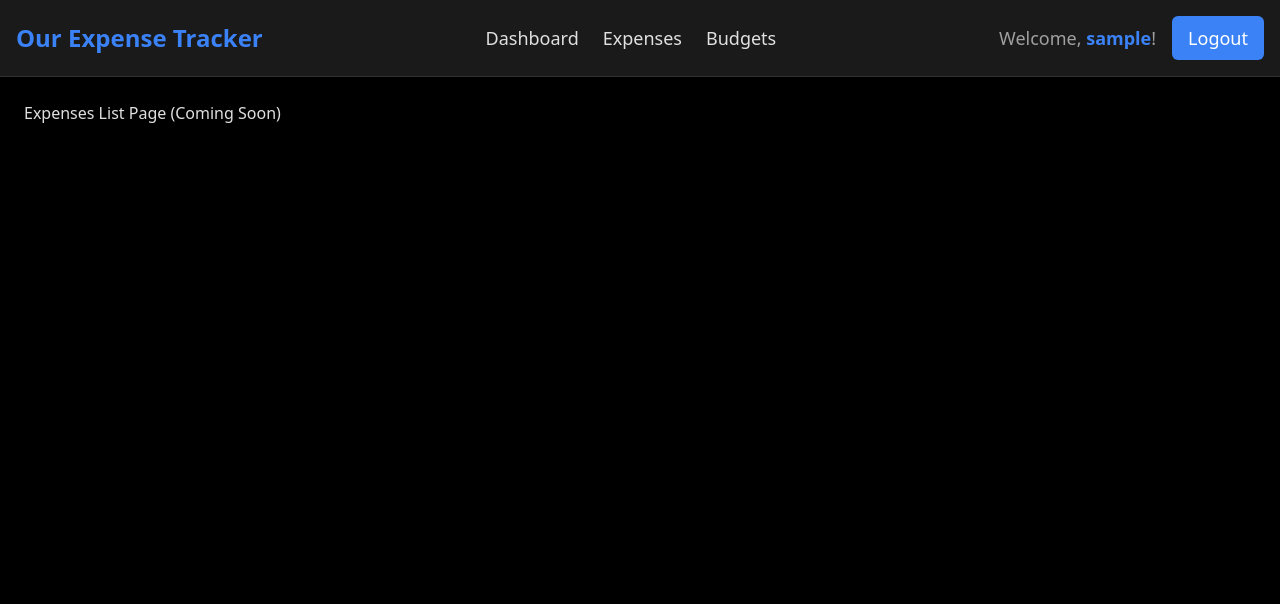
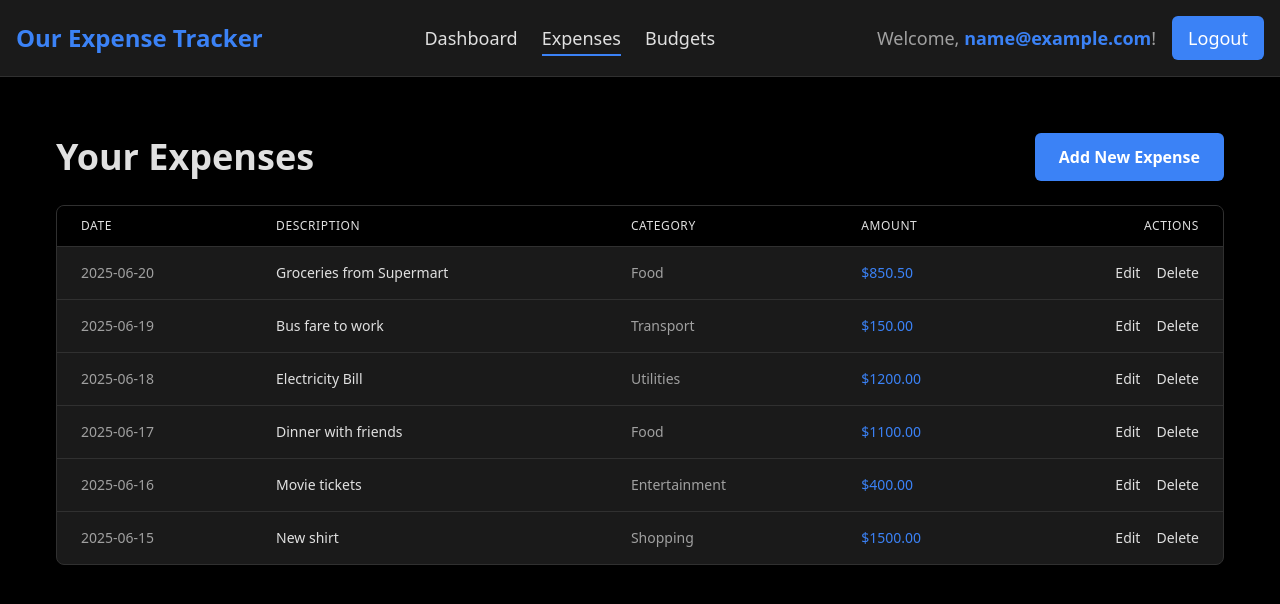
Before and after one commit to nakutakaa/Web9_grp1Expense-tracker-frontend, a React (Vite) app: page /expenses in a window 1280 px wide. Shown: the top 604 px of the page. Built offline with nearby package versions, Linux system fonts and the light colour scheme; sample sign-in values are in the browser's storage.

Commit message:
feat: Integrated ExpenseListPage route and updated DashboardLayout navigation

```diff
--- a/src/App.jsx
+++ b/src/App.jsx
@@ -3,7 +3,6 @@
  * @file App.jsx
  * @description Our main application component, handling global dark mode, routing,
  * and protected routes for secure access.
- * @date June 25, 2025
  */
 import React, { useEffect } from 'react';
 import { Routes, Route } from 'react-router-dom';
@@ -13,6 +12,7 @@ import LoginPage from './pages/Auth/LoginPage';
 import RegisterPage from './pages/Auth/RegisterPage';
 import DashboardPage from './pages/Dashboard/DashboardPage';
 import NotFoundPage from './pages/NotFoundPage';
+import ExpenseListPage from './pages/Expenses/ExpenseListPage';
 
 // Our custom components and layouts
 import ProtectedRoute from './components/ProtectedRoute'; // Importing our ProtectedRoute
@@ -47,8 +47,9 @@ function App() {
         <Route element={<DashboardLayout />}> {/* Nested DashboardLayout */}
           {/* Our main dashboard page - now protected and within the common layout */}
           <Route path="/" element={<DashboardPage />} />
-          {/* Future: We'll add more protected routes here later (e.g., /expenses, /budgets) */}
-          <Route path="/expenses" element={<div>Expenses List Page (Coming Soon)</div>} />
+          {/* NEW: Our Expense List Page route */}
+          <Route path="/expenses" element={<ExpenseListPage />} />
+          {/* Future: We'll add more protected routes here later (e.g., /expenses/add, /budgets) */}
           <Route path="/budgets" element={<div>Budgets Page (Coming Soon)</div>} />
         </Route>
       </Route>
--- a/src/layouts/DashboardLayout.jsx
+++ b/src/layouts/DashboardLayout.jsx
@@ -1,12 +1,17 @@
 // src/layouts/DashboardLayout.jsx
-
+/**
+ * @file DashboardLayout.jsx
+ * @description Defines our main application layout for authenticated users,
+ * including a header with navigation, user information, logout button, and content area.
+ */
 import React from 'react';
-import { Outlet, Link } from 'react-router-dom'; // Outlet renders child routes, Link for navigation
+import { Outlet, NavLink } from 'react-router-dom';
 import { useAuth } from '../context/AuthContext'; // Our custom authentication hook
 
 /**
  * DashboardLayout Component
  * This component provides a consistent layout for all protected routes in our application.
+ * It includes a header with navigation links and a logout button.
  */
 const DashboardLayout = () => {
   // We use our authentication context to access the logout function and user information.
@@ -18,37 +23,50 @@ const DashboardLayout = () => {
       <header className="bg-secondary p-4 shadow-md border-b border-border-color">
         <nav className="container mx-auto flex justify-between items-center">
           {/* Our application logo/title */}
-          <Link to="/" className="text-2xl font-bold text-accent hover:text-accent-light transition-colors">
+          <NavLink to="/" className="text-2xl font-bold text-accent hover:text-accent-light transition-colors">
             Our Expense Tracker
-          </Link>
+          </NavLink>
 
           {/* Our main navigation links */}
           <ul className="flex space-x-6">
             <li>
-              <Link
+              {/* NavLink for Dashboard, applies active style if currently on this route */}
+              <NavLink
                 to="/"
-                className="text-text-primary hover:text-accent transition-colors text-lg font-medium"
+                className={({ isActive }) =>
+                  `text-text-primary hover:text-accent transition-colors text-lg font-medium ${
+                    isActive ? 'border-b-2 border-accent pb-1' : '' // Add a bottom border when active
+                  }`
+                }
               >
                 Dashboard
-              </Link>
+              </NavLink>
             </li>
             <li>
-              {/* Placeholder for Expenses link */}
-              <Link
-                to="/expenses" // We'll create this route later
-                className="text-text-primary hover:text-accent transition-colors text-lg font-medium"
+              {/* NavLink for Expenses, applies active style if currently on this route */}
+              <NavLink
+                to="/expenses"
+                className={({ isActive }) =>
+                  `text-text-primary hover:text-accent transition-colors text-lg font-medium ${
+                    isActive ? 'border-b-2 border-accent pb-1' : '' // Add a bottom border when active
+                  }`
+                }
               >
                 Expenses
-              </Link>
+              </NavLink>
             </li>
             <li>
-              {/* Placeholder for Budgets link */}
-              <Link
-                to="/budgets" // We'll create this route later
-                className="text-text-primary hover:text-accent transition-colors text-lg font-medium"
+              {/* NavLink for Budgets, applies active style if currently on this route */}
+              <NavLink
+                to="/budgets"
+                className={({ isActive }) =>
+                  `text-text-primary hover:text-accent transition-colors text-lg font-medium ${
+                    isActive ? 'border-b-2 border-accent pb-1' : '' // Add a bottom border when active
+                  }`
+                }
               >
                 Budgets
-              </Link>
+              </NavLink>
             </li>
           </ul>
 
@@ -56,7 +74,7 @@ const DashboardLayout = () => {
           <div className="flex items-center space-x-4">
             {user && (
               <span className="text-text-secondary text-lg">
-                Welcome, <span className="font-semibold text-accent">{user.username || 'User'}</span>!
+                Welcome, <span className="font-semibold text-accent">{user.email || "user"}</span>!
               </span>
             )}
             <button
--- /dev/null
+++ b/src/pages/Expenses/ExpenseListPage.jsx
@@ -0,0 +1,104 @@
+// src/pages/Expenses/ExpenseListPage.jsx
+/**
+ * @file ExpenseListPage.jsx
+ * @description Component to display a list of expenses, with options to add new,
+ * edit existing, and delete expenses. Initially uses placeholder data.
+ */
+import React from 'react';
+import { Link } from 'react-router-dom'; // For navigation to add/edit pages
+
+// Placeholder data for expenses. This will be replaced with API calls later.
+const dummyExpenses = [
+  { id: 1, description: 'Groceries from Supermart', amount: 850.50, category: 'Food', date: '2025-06-20' },
+  { id: 2, description: 'Bus fare to work', amount: 150.00, category: 'Transport', date: '2025-06-19' },
+  { id: 3, description: 'Electricity Bill', amount: 1200.00, category: 'Utilities', date: '2025-06-18' },
+  { id: 4, description: 'Dinner with friends', amount: 1100.00, category: 'Food', date: '2025-06-17' },
+  { id: 5, description: 'Movie tickets', amount: 400.00, category: 'Entertainment', date: '2025-06-16' },
+  { id: 6, description: 'New shirt', amount: 1500.00, category: 'Shopping', date: '2025-06-15' },
+];
+
+/**
+ * ExpenseListPage Component
+ * Displays a table of expenses. Includes buttons for adding new expenses,
+ * and actions (edit/delete) for each expense item.
+ */
+const ExpenseListPage = () => {
+  // In a real application, you would fetch expenses from the backend here
+  // using useEffect and useState, and manage loading/error states.
+  // For now, we'll just use dummyExpenses.
+
+  const handleDelete = (id) => {
+    // Implement delete logic here. For now, it's a placeholder.
+    console.log(`Deleting expense with ID: ${id}`);
+    alert(`Deleting expense with ID: ${id}. (Not yet implemented)`);
+  };
+
+  return (
+    <div className="p-4 sm:p-6 lg:p-8 space-y-6">
+      <div className="flex justify-between items-center mb-6">
+        <h1 className="text-3xl sm:text-4xl font-bold text-text-primary">Your Expenses</h1>
+        <Link
+          to="/expenses/add"
+          className="px-6 py-3 bg-accent text-white rounded-md hover:bg-accent-light transition-colors font-semibold shadow-md"
+        >
+          Add New Expense
+        </Link>
+      </div>
+
+      {dummyExpenses.length === 0 ? (
+        <div className="bg-secondary p-6 rounded-lg shadow-md border border-border-color text-center text-text-secondary">
+          <p className="text-lg">No expenses recorded yet. Click "Add New Expense" to get started!</p>
+        </div>
+      ) : (
+        <div className="bg-secondary rounded-lg shadow-md border border-border-color overflow-hidden">
+          <div className="overflow-x-auto">
+            <table className="min-w-full divide-y divide-border-color">
+              <thead className="bg-primary">
+                <tr>
+                  <th scope="col" className="px-6 py-3 text-left text-xs font-medium text-text-tertiary uppercase tracking-wider">
+                    Date
+                  </th>
+                  <th scope="col" className="px-6 py-3 text-left text-xs font-medium text-text-tertiary uppercase tracking-wider">
+                    Description
+                  </th>
+                  <th scope="col" className="px-6 py-3 text-left text-xs font-medium text-text-tertiary uppercase tracking-wider">
+                    Category
+                  </th>
+                  <th scope="col" className="px-6 py-3 text-left text-xs font-medium text-text-tertiary uppercase tracking-wider">
+                    Amount
+                  </th>
+                  <th scope="col" className="px-6 py-3 text-right text-xs font-medium text-text-tertiary uppercase tracking-wider">
+                    Actions
+                  </th>
+                </tr>
+              </thead>
+              <tbody className="divide-y divide-border-color">
+                {dummyExpenses.map((expense) => (
+                  <tr key={expense.id} className="hover:bg-primary-light transition-colors">
+                    <td className="px-6 py-4 whitespace-nowrap text-sm text-text-secondary">{expense.date}</td>
+                    <td className="px-6 py-4 whitespace-nowrap text-sm text-text-primary">{expense.description}</td>
+                    <td className="px-6 py-4 whitespace-nowrap text-sm text-text-secondary">{expense.category}</td>
+                    <td className="px-6 py-4 whitespace-nowrap text-sm font-medium text-accent">${expense.amount.toFixed(2)}</td>
+                    <td className="px-6 py-4 whitespace-nowrap text-right text-sm font-medium">
+                      <Link to={`/expenses/edit/${expense.id}`} className="text-info hover:text-info-light mr-4">
+                        Edit
+                      </Link>
+                      <button
+                        onClick={() => handleDelete(expense.id)}
+                        className="text-error hover:text-error-light"
+                      >
+                        Delete
+                      </button>
+                    </td>
+                  </tr>
+                ))}
+              </tbody>
+            </table>
+          </div>
+        </div>
+      )}
+    </div>
+  );
+};
+
+export default ExpenseListPage;
```
